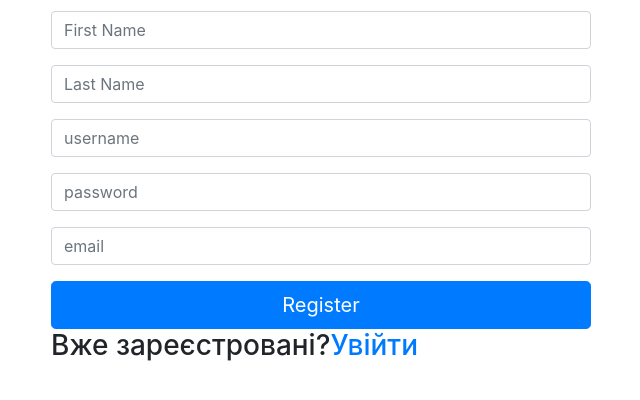
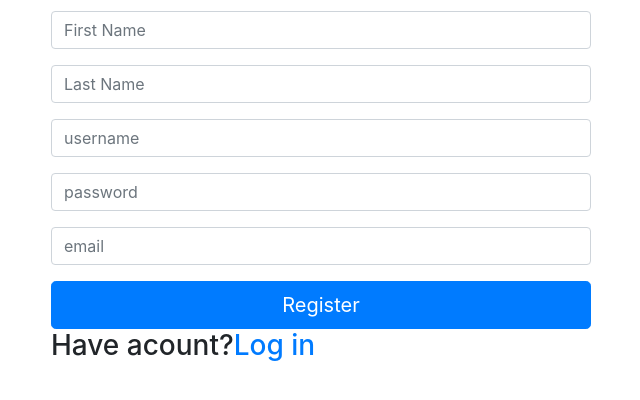
Before and after one commit to yurasheremeta/taskManager-client, a plain HTML site: page register.html in a window 1280 px wide. Shown: the part 60-460 px from the top of the page, without its empty margins (34-674 px from the left). Drawn offline with Linux system fonts and the light colour scheme.

```diff
--- a/register.html
+++ b/register.html
@@ -38,7 +38,7 @@
 
             </div>
 
-            <h3>Вже зареєстровані?<a href="login.html">Увійти</a></h3>
+            <h3>Have acount?<a href="login.html">Log in</a></h3>
         </form>
 
       </div>
```
Also changed, not shown: login.html (+1 -1 lines).
